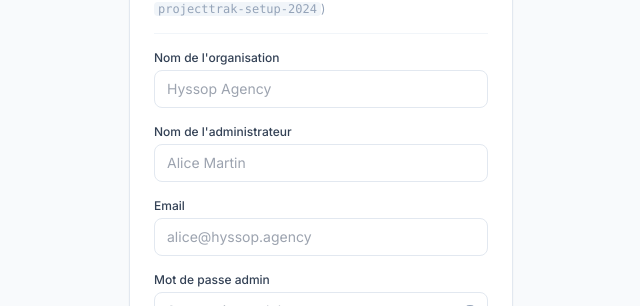
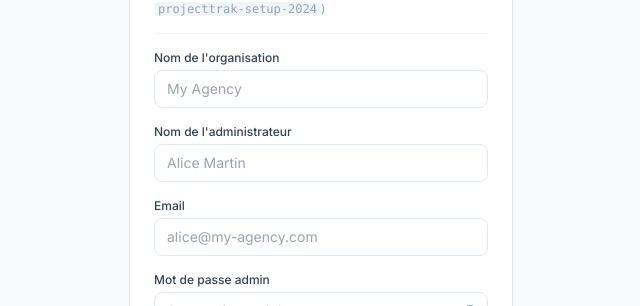
Before and after one commit to Emjy/ProjectTrak, a Next.js app: page /register in a window 1280 px wide. Shown: the part 308-614 px from the top of the page, without its empty margins (319-959 px from the left). Built offline with nearby package versions, Linux system fonts and the light colour scheme; no server answers; the database is empty.

Commit message:
Mettre à jour les placeholders des champs d'entrée dans les pages de connexion et d'inscription

```diff
--- a/src/app/login/page.tsx
+++ b/src/app/login/page.tsx
@@ -35,7 +35,7 @@ export default function LoginPage() {
             </label>
             <input
               type="text" required value={slug} onChange={e => setSlug(e.target.value)}
-              placeholder="ex : hyssop-agency"
+              placeholder="ex : my-agency"
               autoFocus
               className="w-full px-3 py-2 text-sm rounded-lg border border-slate-200 focus:outline-none focus:ring-2 focus:ring-indigo-300 focus:border-indigo-400"
             />
--- a/src/app/register/page.tsx
+++ b/src/app/register/page.tsx
@@ -84,7 +84,7 @@ export default function RegisterPage() {
             <label className="block text-xs font-medium text-slate-700 mb-1">Nom de l&apos;organisation</label>
             <input
               type="text" required value={orgName} onChange={e => setOrgName(e.target.value)}
-              placeholder="Hyssop Agency"
+              placeholder="My Agency"
               className="w-full px-3 py-2 text-sm rounded-lg border border-slate-200 focus:outline-none focus:ring-2 focus:ring-indigo-300 focus:border-indigo-400"
             />
           </div>
@@ -100,7 +100,7 @@ export default function RegisterPage() {
             <label className="block text-xs font-medium text-slate-700 mb-1">Email</label>
             <input
               type="email" required value={email} onChange={e => setEmail(e.target.value)}
-              placeholder="alice@hyssop.agency"
+              placeholder="alice@my-agency.com"
               className="w-full px-3 py-2 text-sm rounded-lg border border-slate-200 focus:outline-none focus:ring-2 focus:ring-indigo-300 focus:border-indigo-400"
             />
           </div>
```
